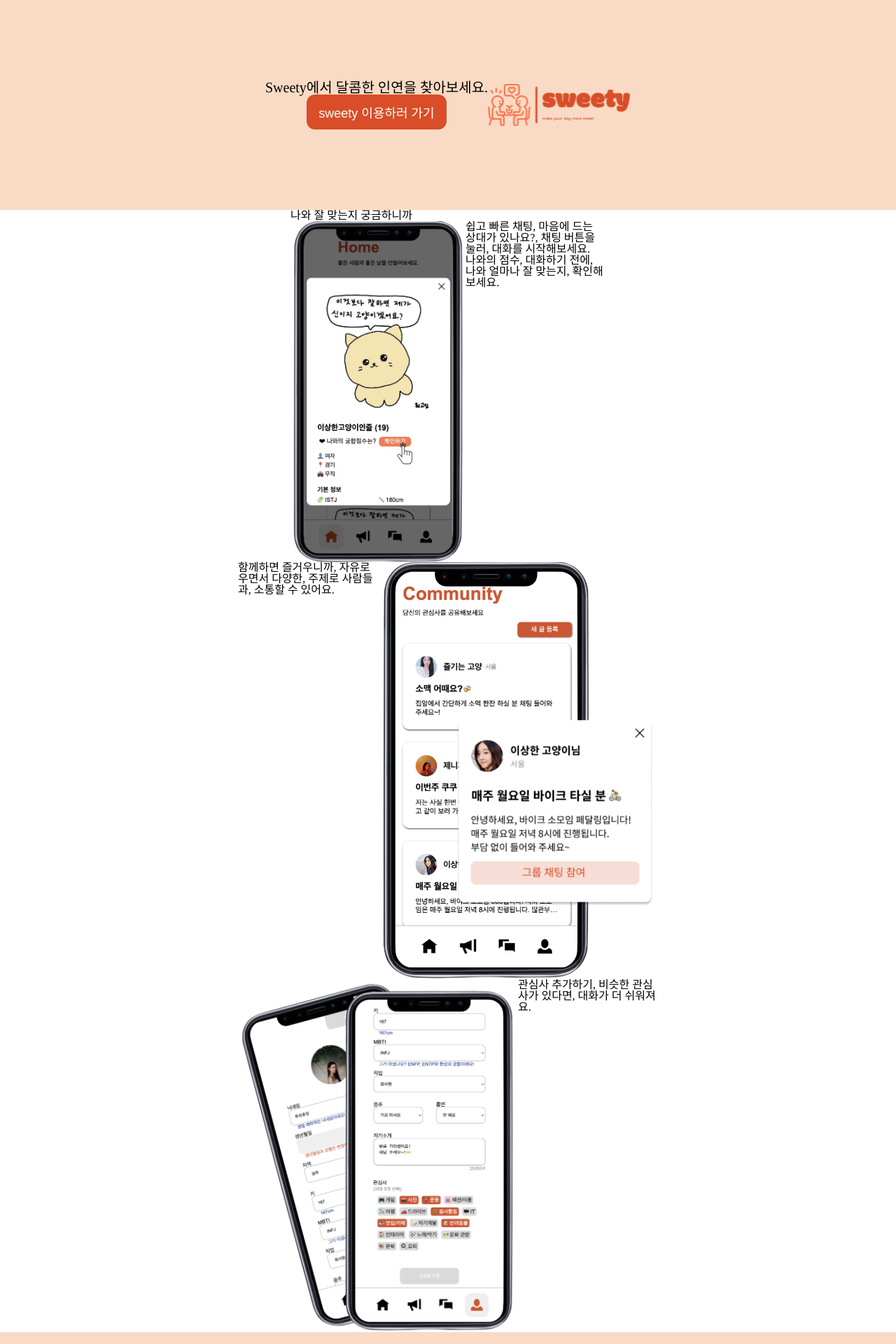
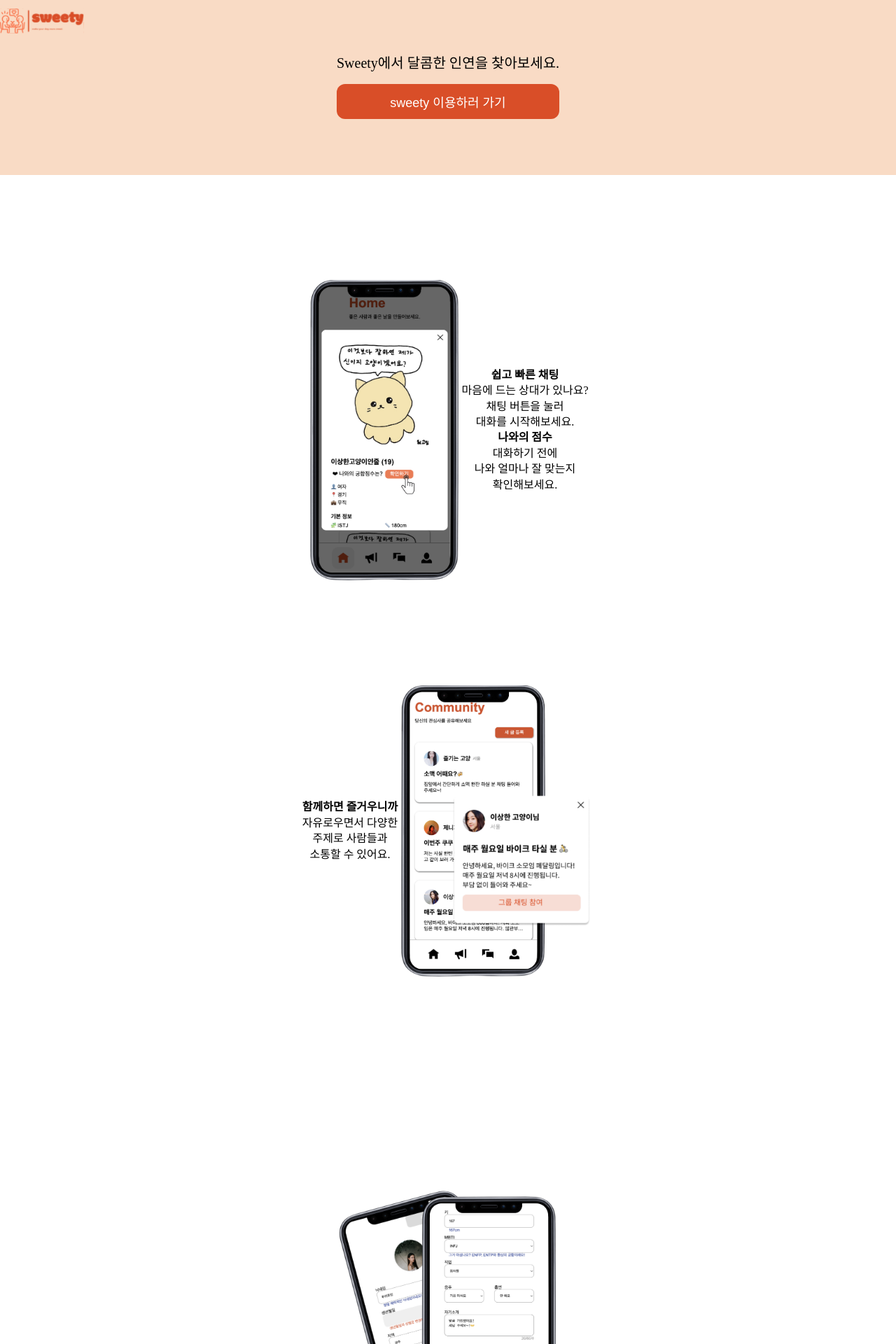
Before and after one commit to Toy2-Team3/sweety, a React (Create React App) app: page /intro in a window 1280 px wide. Shown: the top 1920 px of the page at 70% size. Built offline with nearby package versions, Linux system fonts and the light colour scheme; no server answers.

Commit message:
Feat: 소개 페이지 레이아웃

```diff
--- a/src/components/introPage/IntroPage.tsx
+++ b/src/components/introPage/IntroPage.tsx
@@ -1,5 +1,6 @@
 import styled from "styled-components";
 import { ReactComponent as SweetLogo } from "../../assets/sweetyLogo.svg";
+import { ReactComponent as GithubIcon } from "../../assets/githubIcon.svg";
 import { useNavigate } from "react-router-dom";
 import homeIntroImage from "../../assets/homeIntro.png";
 import communityIntroImage from "../../assets/communityIntro.png";
@@ -10,86 +11,86 @@ function IntroPage() {
 
   return (
     <>
+      <LogoWrapper>
+        <SweetLogo width="120px" />
+      </LogoWrapper>
       <Header>
-        <div
-          style={{
-            display: "flex",
-            flexDirection: "row",
-            alignItems: "center",
-          }}
-        >
-          <div
-            style={{
-              display: "flex",
-              flexDirection: "column",
-              alignItems: "center",
-            }}
-          >
+        <HeaderWrapper>
+          <HeaderTextWrapper>
             <CopyText>
               <b>Sweety</b>에서 달콤한 인연을 찾아보세요.
             </CopyText>
             <SweetyButton onClick={() => navigate("/")}>
               sweety 이용하러 가기
             </SweetyButton>
-          </div>
-          <SweetLogo />
-        </div>
+          </HeaderTextWrapper>
+        </HeaderWrapper>
       </Header>
       <Content>
-        <div style={{ display: "flex", flexDirection: "column" }}>
-          <div>
-            <p>나와 잘 맞는지 궁금하니까</p>
-          </div>
-          <div style={{ display: "flex", flexDirection: "row" }}>
-            <img
-              src={homeIntroImage}
-              alt="Description"
-              style={{ width: "250px", height: "auto" }}
-            />
+        <ContentWrapper where="up">
+          <ImageTextWrapper where="top">
+            <PreviewImage number="1" src={homeIntroImage} alt="Description" />
+            <Box style={{}}>
+              <DescriptionText>
+                <BoldText>쉽고 빠른 채팅</BoldText>
+                마음에 드는 상대가 있나요?
+                <br />
+                채팅 버튼을 눌러
+                <br />
+                대화를 시작해보세요.
+              </DescriptionText>
+              <DescriptionText>
+                <BoldText>나와의 점수</BoldText>
+                대화하기 전에
+                <br />
+                나와 얼마나 잘 맞는지
+                <br />
+                확인해보세요.
+              </DescriptionText>
+            </Box>
+          </ImageTextWrapper>
+        </ContentWrapper>
+        <ContentWrapper>
+          <ImageTextWrapper where="middle">
             <Box>
-              <p>
-                쉽고 빠른 채팅, 마음에 드는 상대가 있나요?, 채팅 버튼을 눌러,
-                대화를 시작해보세요.
-              </p>
-              <p>
-                나와의 점수, 대화하기 전에, 나와 얼마나 잘 맞는지, 확인해보세요.
-              </p>
+              <DescriptionText>
+                <BoldText>함께하면 즐거우니까</BoldText>
+                자유로우면서 다양한
+                <br />
+                주제로 사람들과
+                <br />
+                소통할 수 있어요.
+              </DescriptionText>
             </Box>
-          </div>
-        </div>
-        <div>
-          <div style={{ display: "flex", flexDirection: "row" }}>
-            <Box>
-              함께하면 즐거우니까, 자유로우면서 다양한, 주제로 사람들과, 소통할
-              수 있어요.
-            </Box>
-            <img
+            <PreviewImage
+              number="2"
               src={communityIntroImage}
               alt="Description"
-              style={{ width: "400px", height: "auto" }}
             />
-          </div>
-        </div>
-        <div>
-          <div style={{ display: "flex", flexDirection: "row" }}>
-            <img
-              src={myPageIntroImage}
-              alt="Description"
-              style={{ width: "400px", height: "auto" }}
-            />
-            <Box>
-              관심사 추가하기, 비슷한 관심사가 있다면, 대화가 더 쉬워져요.
-            </Box>
-          </div>
-        </div>
+          </ImageTextWrapper>
+        </ContentWrapper>
+        <ContentWrapper where="bottom">
+          <PreviewImage number="3" src={myPageIntroImage} alt="Description" />
+          <Box>
+            <DescriptionText>
+              <BoldText>관심사 추가하기</BoldText>
+              비슷한 관심사가 있다면
+              <br />
+              대화가 더 쉬워져요.
+            </DescriptionText>
+          </Box>
+        </ContentWrapper>
       </Content>
       <Footer>
-        <div>Sweety Developers</div>
+        <FooterTitle>Sweety Developers</FooterTitle>
         <div>김다빈, 박성후, 윤석민, 정서현, 채민석</div>
-        <div style={{ display: "flex", flexDirection: "row" }}>
-          <div>깃허브 아이콘</div>
+        <ContactInfo
+          href="https://github.com/Toy2-Team3/sweety#readme"
+          target="_blank"
+        >
+          <GithubIcon />
           <div>contact us</div>
-        </div>
+        </ContactInfo>
       </Footer>
     </>
   );
@@ -99,7 +100,7 @@ export default IntroPage;
 
 const SweetyButton = styled.button`
   font-size: 18px;
-  width: 200px;
+  width: 100%;
   height: 50px;
   cursor: pointer;
   background: ${(props) => props.theme.color.primary};
@@ -110,7 +111,7 @@ const SweetyButton = styled.button`
 
 const Header = styled.div`
   width: 100vw;
-  height: 300px;
+  height: 250px;
   display: flex;
   flex-direction: column;
   justify-content: center;
@@ -128,6 +129,7 @@ const Footer = styled.div`
   align-items: center;
   background-color: #f9dbc5;
   text-align: center;
+  gap: 20px;
 `;
 
 const Content = styled.div`
@@ -138,13 +140,118 @@ const Content = styled.div`
   flex-direction: column;
   align-items: center;
   justify-content: center;
+  gap: 150px;
+`;
+
+const ContentWrapper = styled.div<{ where?: string }>`
+  display: flex;
+  flex-direction: column;
+  width: 100vw;
+  ${({ where }) =>
+    where === "up"
+      ? { marginTop: "150px" }
+      : { marginBottom: "150px", alignItems: "center" }}
+
+  @media ${(props) => props.theme.response.tablet} {
+    gap: 50px;
+  }
+  @media ${(props) => props.theme.response.mobile} {
+    gap: 20px;
+  }
+  gap: 100px;
 `;
 
 const Box = styled.div`
-  width: 200px;
+  width: auto;
   height: 200px;
+  display: flex;
+  justify-content: center;
+  align-items: center;
+  flex-direction: column;
+  height: auto;
+  text-align: center;
 `;
 
 const CopyText = styled.h2`
   font-size: 20px;
 `;
+
+const DescriptionText = styled.p`
+  line-height: 140%;
+`;
+
+const PreviewImage = styled.img<{ number: string }>`
+  width: 220px;
+  height: auto;
+
+  ${({ number }) => {
+    switch (number) {
+      case "2":
+        return `
+          width: 280px;
+        `;
+      case "3":
+        return `
+          width: 320px;
+        `;
+      default:
+        return null;
+    }
+  }}
+  @media ${(props) => props.theme.response.mobile} {
+    width: 180px;
+  }
+
+  @media ${(props) => props.theme.response.tablet} {
+    width: 150px;
+  }
+`;
+
+const BoldText = styled.p`
+  font-weight: 800;
+`;
+
+const ContactInfo = styled.a`
+  display: flex;
+  flex-direction: row;
+`;
+
+const LogoWrapper = styled.div`
+  position: fixed;
+`;
+
+const HeaderWrapper = styled.div`
+  display: flex;
+  flex-direction: row;
+  align-items: center;
+`;
+
+const HeaderTextWrapper = styled.div`
+  display: flex;
+  flex-direction: column;
+  align-items: center;
+  gap: 20px;
+`;
+
+const FooterTitle = styled.h2`
+  font-size: 30px;
+  color: #d94e28;
+`;
+
+const ImageTextWrapper = styled.div<{ where: string }>`
+  display: flex;
+  justify-content: center;
+
+  @media ${(props) => props.theme.response.tablet} {
+    gap: 50px;
+  }
+  @media ${(props) => props.theme.response.mobile} {
+    gap: 20px;
+  }
+
+  gap: 100px
+    ${({ where }) =>
+      where === "bottom"
+        ? { flexDirection: "column" }
+        : { flexDirection: "row" }};
+`;
```
Also changed, not shown: src/assets/githubIcon.svg (added).
